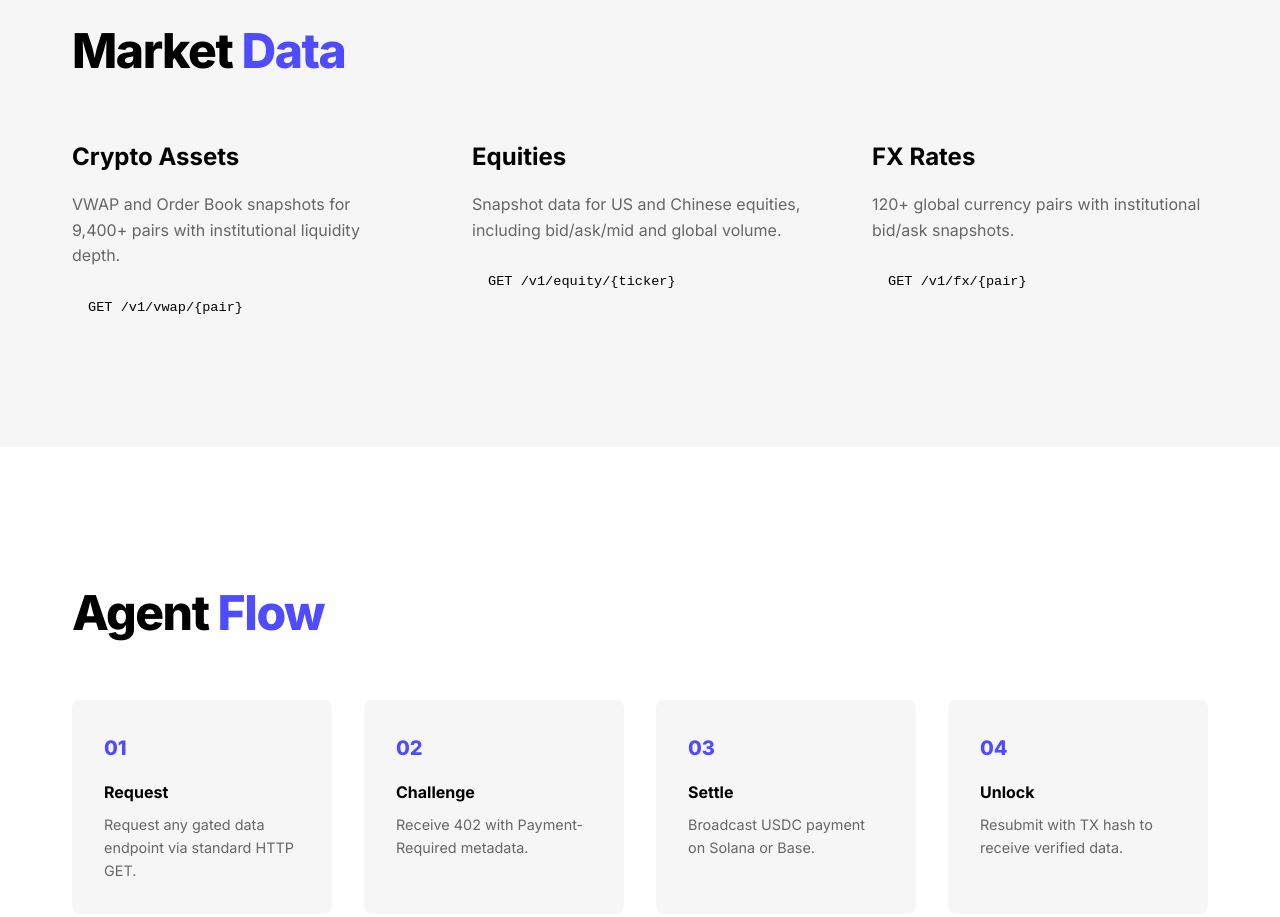
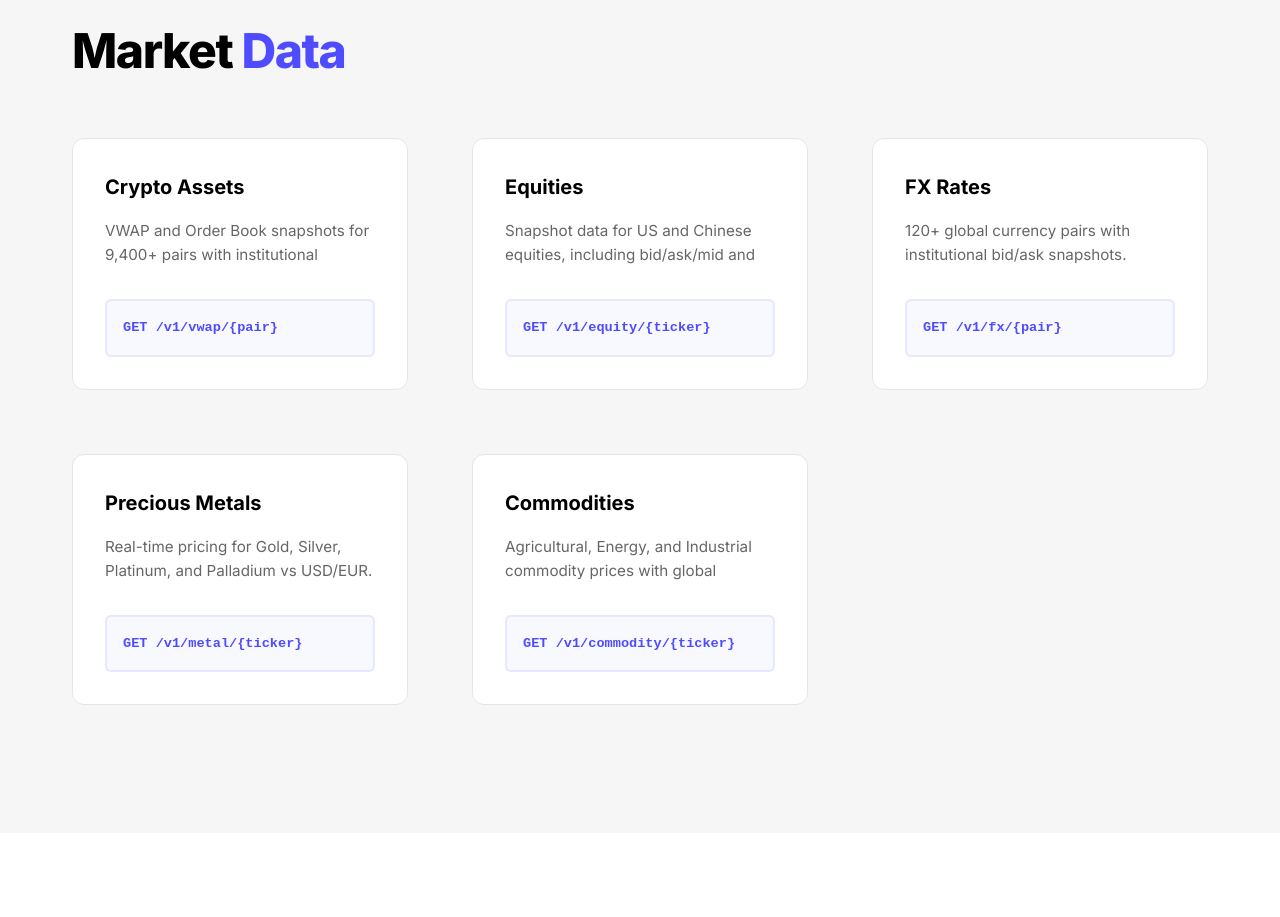
Before and after one commit to jf-cmyk/agentic-payments, a plain HTML site: page docs/developer_portal.html in a window 1280 px wide. Shown: the part 1040-1957 px from the top of the page. Drawn offline with Linux system fonts and the light colour scheme.

Commit message:
feat: complete catalog expansion with separate Metals/Commodities and highlighted commands

```diff
--- a/docs/developer_portal.html
+++ b/docs/developer_portal.html
@@ -75,9 +75,20 @@
 
     /* ─── DATA CARDS ────────────────────────────── */
     .catalog-grid { display: grid; grid-template-columns: repeat(auto-fit, minmax(300px, 1fr)); gap: 4rem; }
-    .catalog-item h3 { font-size: 1.5rem; font-weight: 700; margin-bottom: 1rem; }
-    .catalog-item p { color: var(--text-muted); margin-bottom: 1.5rem; }
-    .endpoint { font-family: monospace; background: var(--bg-alt); padding: 0.5rem 1rem; border-radius: 4px; font-size: 0.85rem; }
+    .catalog-item {
+      background: #fff; padding: 2rem; border-radius: 12px;
+      border: 1px solid var(--border); transition: all 0.3s ease;
+    }
+    .catalog-item:hover { border-color: var(--primary); transform: translateY(-4px); box-shadow: 0 10px 30px rgba(0,0,0,0.05); }
+    .catalog-item h3 { font-size: 1.25rem; font-weight: 700; margin-bottom: 1rem; }
+    .catalog-item p { color: var(--text-muted); margin-bottom: 2rem; font-size: 0.95rem; height: 3rem; overflow: hidden; }
+
+    .endpoint {
+      display: block; background: #f8f9ff; color: var(--primary);
+      font-family: 'Fira Code', 'Courier New', monospace; font-size: 0.85rem; font-weight: 700;
+      padding: 1rem; border-radius: 6px; border: 2px solid rgba(79, 75, 255, 0.1);
+      text-transform: none; letter-spacing: 0;
+    }
 
     /* ─── FLOW ──────────────────────────────────── */
     .flow-steps { display: grid; grid-template-columns: repeat(auto-fit, minmax(200px, 1fr)); gap: 2rem; }
@@ -167,6 +178,16 @@
         <h3>FX Rates</h3>
         <p>120+ global currency pairs with institutional bid/ask snapshots.</p>
         <span class="endpoint">GET /v1/fx/{pair}</span>
+      </div>
+      <div class="catalog-item">
+        <h3>Precious Metals</h3>
+        <p>Real-time pricing for Gold, Silver, Platinum, and Palladium vs USD/EUR.</p>
+        <span class="endpoint">GET /v1/metal/{ticker}</span>
+      </div>
+      <div class="catalog-item">
+        <h3>Commodities</h3>
+        <p>Agricultural, Energy, and Industrial commodity prices with global benchmarks.</p>
+        <span class="endpoint">GET /v1/commodity/{ticker}</span>
       </div>
     </div>
   </div>
```
Also changed, not shown: 5 other files.
